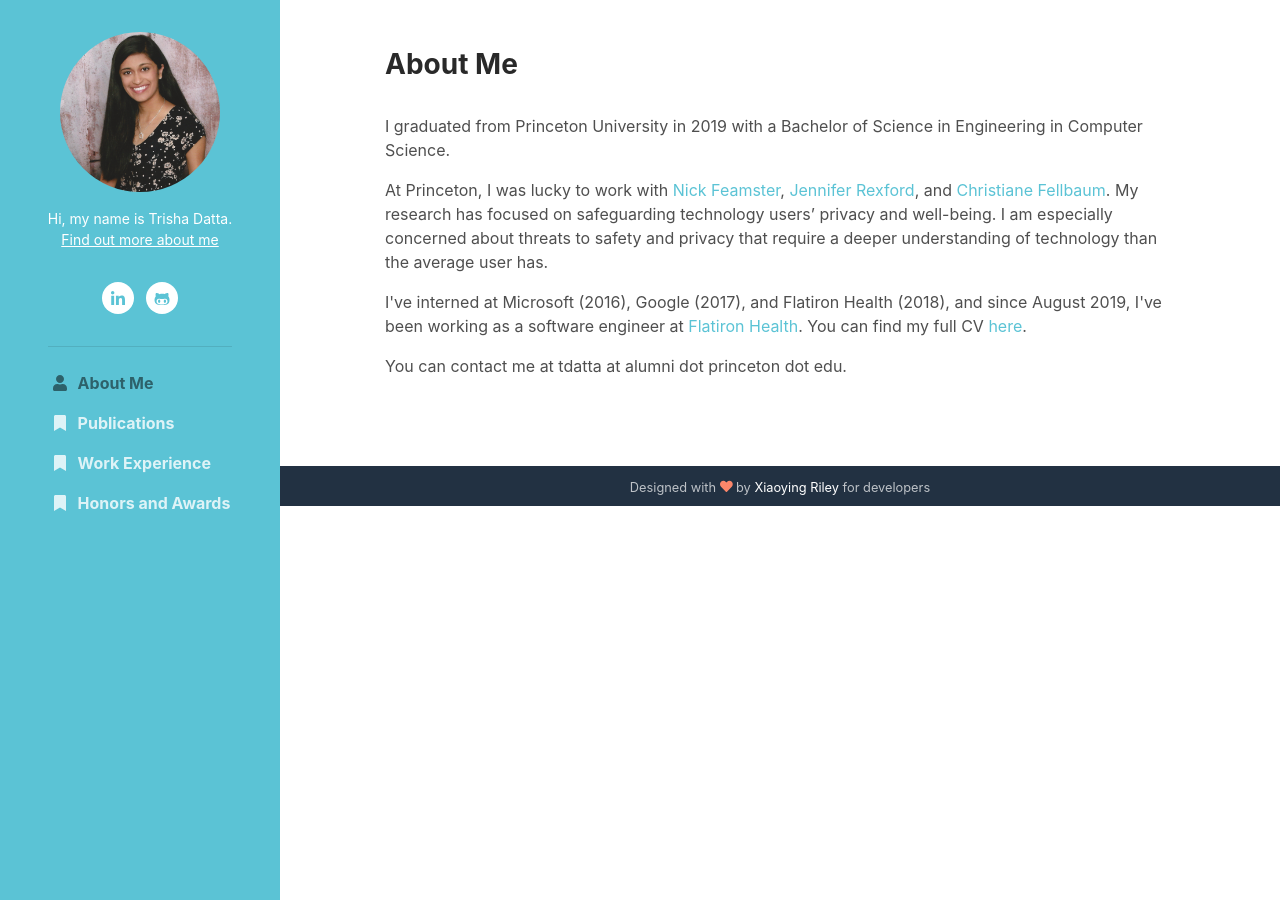
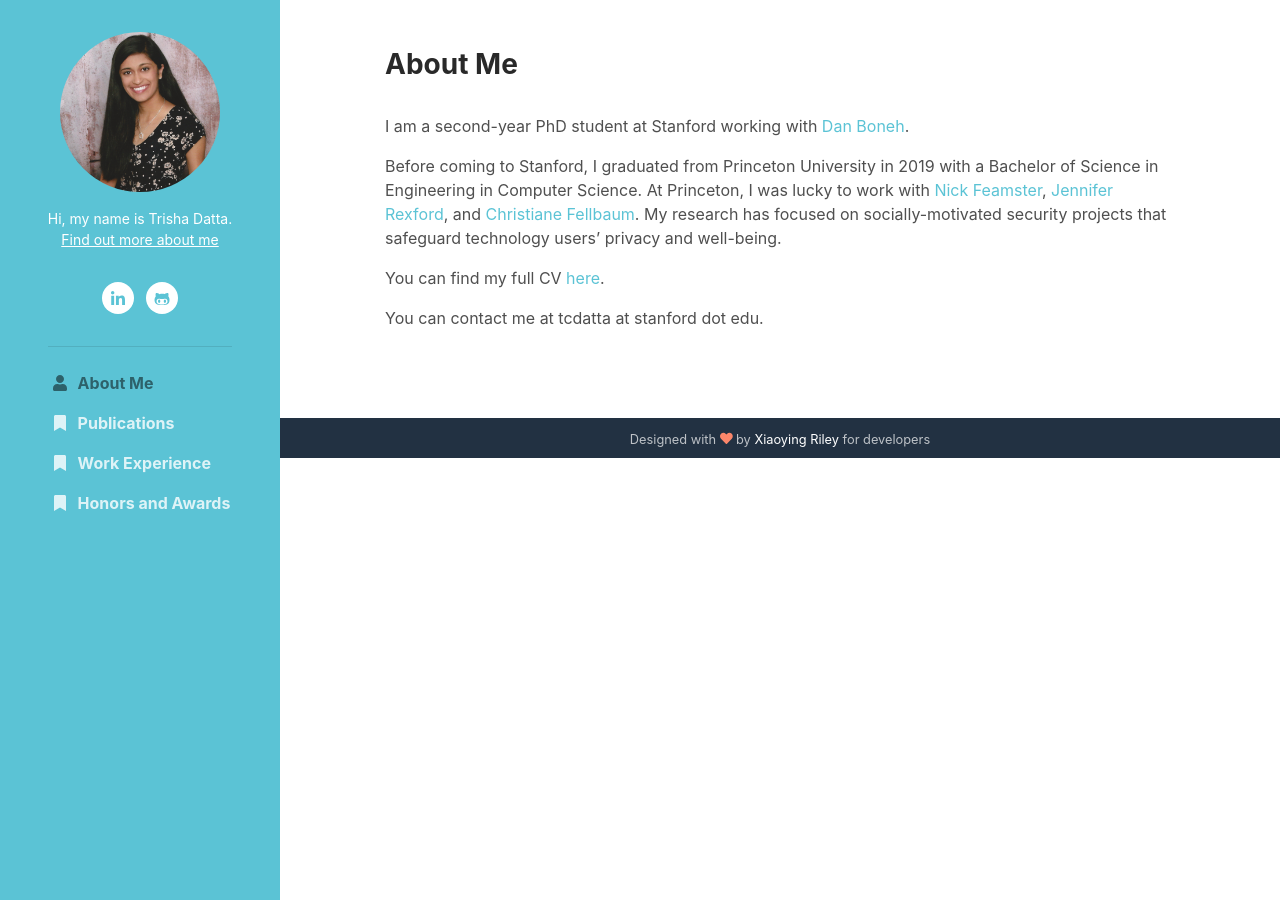
Before and after one commit to TrishaDatta/TrishaDatta.github.io, a Jekyll site: the page index.html, which Jekyll copies as it is, in a window 1280 px wide. Built offline with Jekyll 4.4.1, drawn with Linux system fonts in a browser that asks for light colours.

Commit message:
Update index.html

```diff
--- a/index.html
+++ b/index.html
@@ -69,19 +69,17 @@
 				<div id="content">
 				    <h3>About Me</h3>
 				    <br>
-				    <p> I graduated from Princeton University in 2019 with a Bachelor of Science in Engineering in Computer Science.</p>
-				    <p> At Princeton, I was lucky to work with <a href="https://people.cs.uchicago.edu/~feamster/">Nick Feamster</a>,
+					<p> I am a second-year PhD student at Stanford working with <a href="https://crypto.stanford.edu/~dabo/">Dan Boneh</a>. </p>
+				    <p> Before coming to Stanford, I graduated from Princeton University in 2019 with a Bachelor of Science in Engineering in Computer Science. At Princeton, I was lucky to work with <a href="https://people.cs.uchicago.edu/~feamster/">Nick Feamster</a>,
 					    <a href="https://www.cs.princeton.edu/~jrex/">Jennifer Rexford</a>, and
 					    <a href="https://www.cs.princeton.edu/~fellbaum/">Christiane Fellbaum</a>.
-					    My research has focused on safeguarding technology users’ privacy and well-being.
-					    I am especially concerned about threats to safety and privacy that require a deeper
-					    understanding of technology than the average user has.
+					    My research has focused on socially-motivated security projects that safeguard technology users’ privacy and well-being.
+
 				    </p>
-				    <p> I've interned at Microsoft (2016), Google (2017), and Flatiron Health (2018), and since August 2019, I've been working as a software engineer at <a href="https://flatiron.com/">Flatiron Health</a>.
-					    You can find my full CV <a href="/tdatta-cv.pdf">here</a>.
+				    <p> You can find my full CV <a href="/tdatta-cv.pdf">here</a>.
 				    </p>
 
-				    <p> You can contact me at tdatta at alumni dot princeton dot edu.
+				    <p> You can contact me at tcdatta at stanford dot edu.
 				    </p>
 				    <div class="line"></div>
 				    <br>
```
